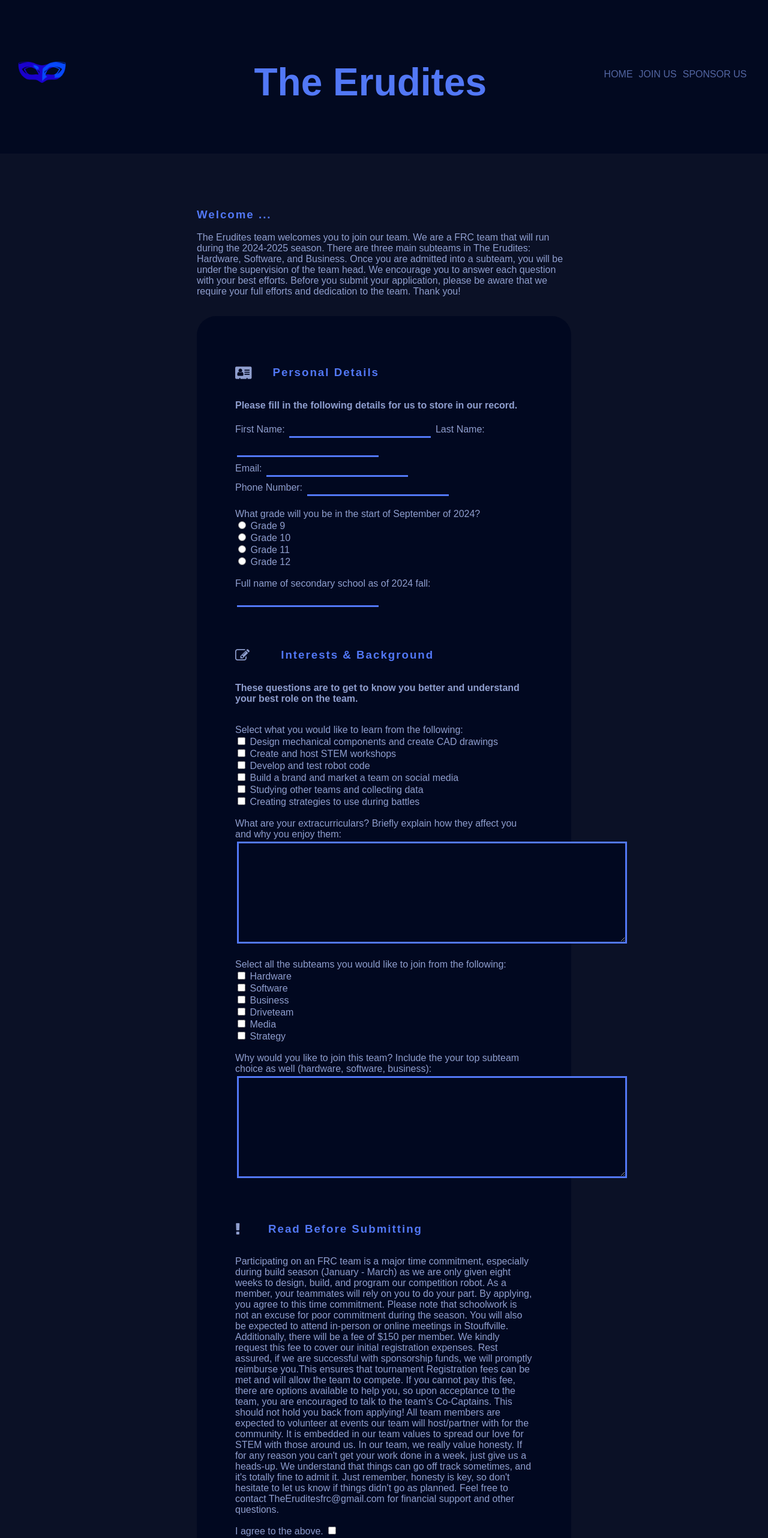
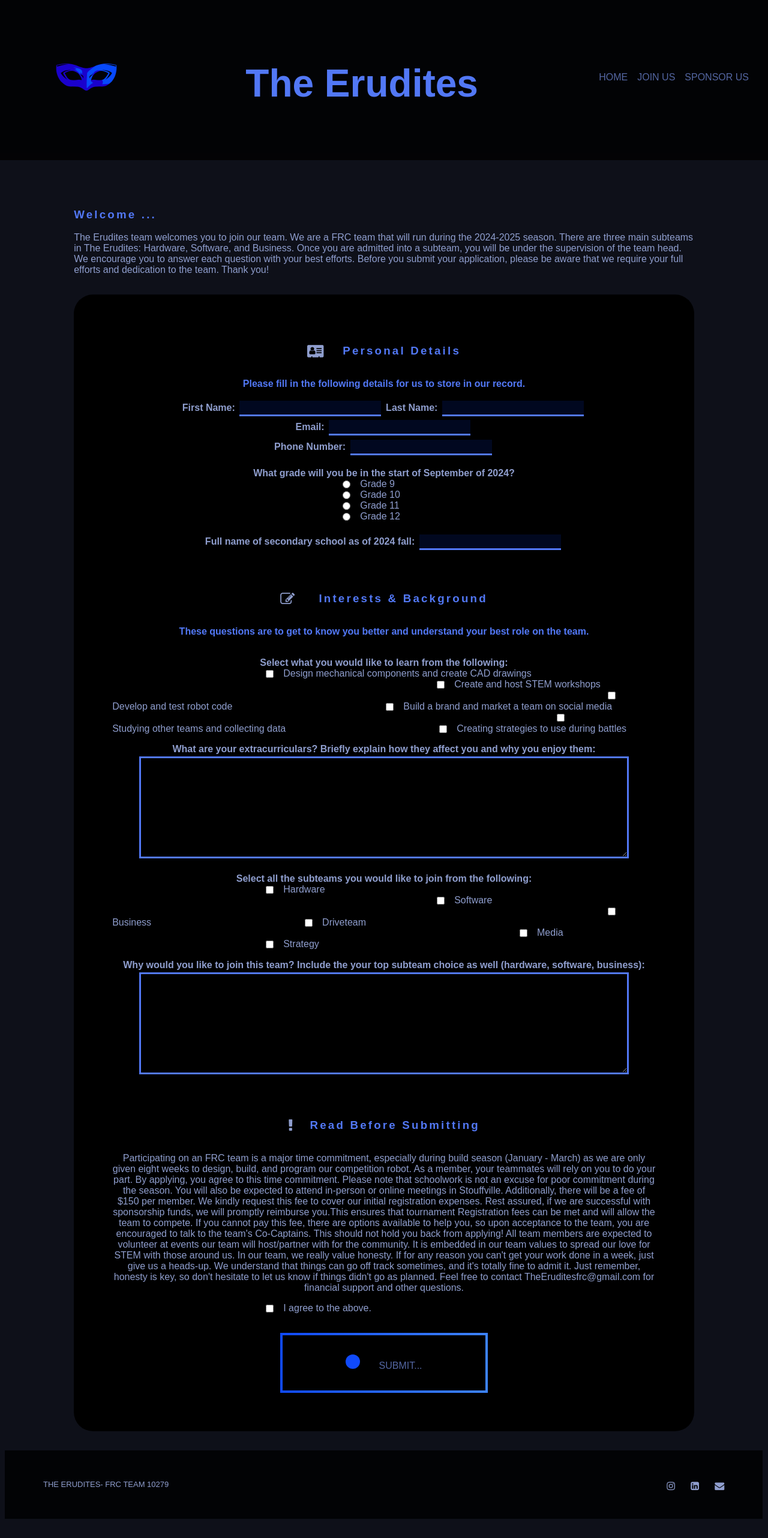
Before and after one commit to the-erudites-frc/website_v2, a plain HTML site: page pages/join_member.html in a window 1280 px wide. Shown: the top 2564 px of the page at 60% size. After the commit the page ends 2540 px from the top, so only its background shows below. Drawn offline with nearby package versions, Linux system fonts and the light colour scheme; a web font is replaced by a local one.

Commit message:
Implementing css changes
- Adjusting units to vw, vh, rem, etc...
- colour changes
- putting in official images
- beginning to make member form functional

```diff
--- a/css/style.css
+++ b/css/style.css
@@ -3,21 +3,21 @@
 @import url('https://fonts.cdnfonts.com/css/plus-jakarta-sans');
 
 body{
-    background-color: #0b1126;
+    background-color: #0e1019;
     font-family: 'Plus Jakarta Sans', sans-serif;
     color: #8f9ece;
 }
 
 h1{
     font-family: 'Cottsmic', sans-serif;
-    font-size: 250%;
+    font-size: 2.5rem;
     color: #5278f6;
 }
 
 h2, h3 {
     font-family: 'Cottsmic', sans-serif;
     color: #5278f6;
-    letter-spacing: 2px;
+    letter-spacing: 0.2rem;
 }
 
 /* Styling for header shown on every page */
@@ -25,37 +25,38 @@ h2, h3 {
     position:fixed;
     top:0;
     left:0;
-    width: 100%;
+    width: 100vw;
     display: flex;
     justify-content: space-between;
-    background-color: rgba(1, 8, 32, 0.8);
-    padding-top: 3.5%;
+    background-color: rgba(0, 0, 0, 0.8);
+    padding-top: 3rem;
     transition: 0.4s;
+    z-index: 100;
 }
 
 #header_logo{
-    width: 100px;
-    padding-left: 20%;
-    padding-top: 25px;
+    width: 8rem;
+    padding-left: 5rem;
+    padding-top: 1rem;
     animation: header_logo-load ease-in;
     animation-duration: 3s;
 }
 
 #header_title{
     font-family: 'Cottsmic', sans-serif;
-    font-size: 400%;
+    font-size: 4rem;
     color: #5278f6;
-    padding-top: 1%;
-    padding-bottom: 3%;
-    margin-left: 10%;
+    padding-top: 0.7rem;
+    padding-bottom: 3rem;
+    /* margin-left: rem; */
     transition: 0.4s;
 }
 
 /* Styling navigation menu/links to other pages in the header */
 nav {
     display: inline-flex;
-    padding-right: 2%;
-    padding-top: 70px;
+    padding-right: 1rem;
+    padding-top: 4.5rem;
 }
 
 #nav_link {
@@ -65,7 +66,7 @@ nav {
     font-family: 'Plus Jakarta Sans', sans-serif;
     text-align: center;
     white-space: nowrap;
-    padding-right: 10px;
+    padding-right: 1rem;
     transition: 0.3s;
 }
 
@@ -76,11 +77,11 @@ nav {
 
 /* starting/page change animation styling */
 #overlay {
-    background-color: rgba(1, 8, 32);
+    background-color: rgba(0, 0, 0);
     position: fixed;
     width: 100vw;
     height: 100vh;
-    z-index: 2;
+    z-index: 999;
 }
 
 .loaded #overlay {
@@ -92,9 +93,8 @@ nav {
 
 #starting_gif {
     z-index: 1000;
-    height: 1000px;
+    height: 100vh;
     display: block;
-    margin-top: -5%;
     margin-left: auto;
     margin-right: auto;
 
@@ -108,33 +108,34 @@ nav {
 
 /* Styling for homepage intro section */
 #intro_section {
-    margin-top: 300px;
+    margin-top: 17rem;
     display: inline-flex;
 }
 
 #intro_img {
-    margin-top: 2%;
-    margin-left: 300px;
-    height: 650px;
+    margin-top: 2vw;
+    margin-left: 9vw;
+    height: 60vw;
+    width: 40vw;
     transition: 100ms ease-in;
 }
 
 
 /* Stylikng for buttons on page */
 .btns{
-    width: 40%;
+    width: 60vw;
     display: inline-flex;
     justify-content: space-between;
-    padding-left: 30%;
+    padding-left: 20vw;
     margin-top: 3rem;
-    margin-bottom: 3%;
+    margin-bottom: 3rem;
 }
 
 #btn {
-    padding: 25px;
-    width: 250px;
+    padding: 2rem;
+    width: 27vw;
     background: none;
-    border-width: 3px;
+    border-width: 0.3rem;
     border-style: solid;
     border-image: linear-gradient(to right, #104afb, #3d83ff) 1;
     transition: 0.3s;
@@ -142,8 +143,8 @@ nav {
 
 #circle {
     margin-right: 10%;
-    height: 25px;
-    width: 25px;
+    height: 1.5rem;
+    width: 1.5rem;
     background-color: #104afb;
     border-radius: 50%;
     display: inline-block;
@@ -155,7 +156,7 @@ nav {
     text-transform: uppercase;
     text-align: center;
     font-family: 'Plus Jakarta Sans', sans-serif;
-    font-size: 150%;
+    font-size: 1rem;
     transition: 0.5s;
 }
 
@@ -168,7 +169,6 @@ nav {
 
 #btn:active {
     background-image: linear-gradient(to right, #104afb, #3d83ff);
-    width: 200;
 
     #circle{
         background-color: #0b1126;
@@ -182,16 +182,16 @@ nav {
 
 /* Styling for the footer */
 footer{
-    width:100%;
-    padding-top: 2%;
-    padding-bottom: 2%;
+    width:98.7vw;
+    padding-top: 2rem;
+    padding-bottom: 2rem;
     display: flex;
     justify-content: space-between;
-    background-color: rgba(1, 8, 32, 0.8);
+    background-color: rgba(0, 0, 0, 0.8);
 }
 
 #footer_txt{
-    padding-left: 100px;
+    padding-left: 4rem;
     font-size: small;
     font-weight: lighter;
     text-transform: uppercase;
@@ -199,9 +199,9 @@ footer{
 }
 
 #footer_icons{
-    width:100px;
-    padding-right: 70px;
-    padding-top: 1.2%;
+    width:6rem;
+    padding-right: 4rem;
+    padding-top: 1.2rem;
     display: flex;
     justify-content: space-between;
 }
@@ -212,21 +212,21 @@ footer{
 
 #ftr_icon:hover{
     color:#5467A3;
-    font-size:20px;
+    font-size:1.3rem;
 }
 
 /* Sponsors page stylization */
 #sponsors_txt {
-    padding-top: 300px;
-    margin-left: 300px;
-    margin-right: 300px;
+    margin-top: 20rem;
+    margin-left: 9rem;
+    margin-right: 9rem;
 }
 
 #btn_spons{
     background: none;
     border: none;
     color: #8f9ece;
-    font-size: 50px;
+    font-size: 3.5rem;
     transition: 0.3s;
 }
 
@@ -235,9 +235,19 @@ footer{
 }
 
 #btn_spons:active{
-    font-size: 45px;
+    font-size: 3rem;
     color: #5467A3;
 }
+
+table{
+    border-collapse: collapse;
+}
+
+th, td{
+    padding: 1rem;
+    border: 2px solid #5467A3;
+}
+
 
 /* styling/functionality of the img carousel on the join page */
 .caro_wrapper{
@@ -272,10 +282,10 @@ footer{
     display:flex;
     column-gap: 1rem;
     position:absolute;
-    bottom:2rem;
+    bottom:6vh;
     left: 50%;
     transform: translateX(-50%);
-    z-index: 1;
+    z-index: 0;
 }
 
 .caro_nav a{
@@ -283,7 +293,7 @@ footer{
     height: 0.7rem;
     border-radius: 50%;
     background-color: #fff;
-    opacity: 0.75;
+    opacity: 0.5;
     transition: opacity ease 0.3s;
 }
 
@@ -291,21 +301,42 @@ footer{
     opacity:1;
 }
 
+#expand_btn{
+    background: none;
+    border: none;
+    color: #5278f6;
+    font-size: 1.8rem;
+    font-family: 'Cottsmic', sans-serif;
+    transition: 0.4s;
+}
+
+#expand_btn:hover{
+    color: #104afb;
+    font-size: 2rem;
+}
+
+#expand_btn:active{
+    color: #5467A3;
+    font-size: 1.8rem;
+}
+
 /* Styling the "Why you should JOin us" Section */
 #y_join_txt{
-    margin-left: 20rem;
-    margin-right: 20rem;
+    margin-left: 9vw;
+    margin-right: 9vw;
 }
 
 /* General form stylization */
 form{
-    background-color: rgba(1, 8, 32);
-    margin-left: 20rem;
-    margin-right: 20rem;
+    text-align: center;
+    background-color: rgba(0, 0, 0);
+    margin-left: 9vw;
+    margin-right: 9vw;
     margin-top: 2rem;
     margin-bottom: 2rem;
     padding: 4rem;
     border-radius: 2rem;
+
 }
 input[type=text]{
     margin:0.2rem;
@@ -322,12 +353,12 @@ input[type=text]:hover{
 }
 
 textarea{
-    width:40rem;
-    height:10rem;
+    width:63vw;
+    height:20vh;
     margin:0.2rem;
     color:#8f9ece;
     font-size: large;
-    background-color: rgba(1, 8, 32);
+    background-color: rgba(0, 0, 0);
     border: none;
     border: 0.2rem solid #5278f6;
     transition: 0.2s
@@ -335,6 +366,37 @@ textarea{
 
 textarea:hover{
     border: 0.2rem solid #104afb;
+}
+
+input[type=radio]{
+    float: left;
+    margin-right:1rem;
+    margin-left:30vw;
+}
+
+input[type=checkbox]{
+    float: left;
+    margin-right:1rem;
+    margin-left:20vw;
+}
+
+label.checkbox_txt{
+    float: left;
+}
+
+input[type=radio] + label:hover{
+    color:#104afb;
+    transition: 0.5s;
+}
+
+input[type=radio]:hover + label{
+    color:#104afb;
+    transition: 0.5s;
+}
+
+input[type=radio]:checked + label{
+    color: #3d83ff;
+    transition: 0.5s;
 }
 
 input[type=checkbox] + label.checkbox_txt:hover{
--- a/js/main.js
+++ b/js/main.js
@@ -3,18 +3,18 @@
 function scrollFunction() {
   if (document.body.scrollTop > 80 || document.documentElement.scrollTop > 80) {
     console.log("Entered1")
-    document.getElementById("header_div").style.paddingTop = "0.5%";
-    document.getElementById("header_title").style.fontSize = "300%";
+    document.getElementById("header_div").style.paddingTop = "1rem";
+    document.getElementById("header_title").style.fontSize = "3rem";
   } else {
     console.log("Entered2")
-    document.getElementById("header_div").style.paddingTop = "3.5%";
-    document.getElementById("header_title").style.fontSize = "400%";
+    document.getElementById("header_div").style.paddingTop = "3rem";
+    document.getElementById("header_title").style.fontSize = "4rem";
   }
 }
 
 //function used to allow a button to control if a section is shown or not
-function show_below(assignment) {
-  var x = document.getElementById(assignment);
+function show_below() {
+  var x = document.getElementById("below_shown");
   if (x.style.display === "none") {
     x.style.display = "block";
   }
--- a/pages/join_member.html
+++ b/pages/join_member.html
@@ -37,7 +37,7 @@
     <!-- The code thats individual to each page is in the main div -->
     <main>
         <!-- starting/intro blerb for members application form -->
-        <div style="padding-left:20rem; padding-right: 20rem; padding-top: 20rem;">
+        <div style="padding-left:9vw; padding-right: 9vw; padding-top: 20rem;">
             <h3>Welcome ...</h3>
             <p>
                 The Erudites team welcomes you to join our team. We are a FRC team
@@ -51,97 +51,97 @@
             </p>
         </div>
 
-        <form>
+        <form action="connect.php" method="post">
             <!-- Personal details section of form -->
             <div id="personal_deets" style="margin-bottom: 3rem;">
-                <span style="width: 15rem; display: inline-flex; justify-content: space-between;">
+                <span style="width: 20vw; display: inline-flex; justify-content: space-between;">
                     <i class="fa fa-address-card" style="margin-top: 1.1rem; font-size: 1.5rem;"></i>
                     <h3>Personal Details</h3>
                 </span>
-                <p><b>Please fill in the following details for us to store in our record.</b></p>
-                <label for="fname">First Name:</label>
-                <input type="text" id="fname">
-                <label for="lname">Last Name:</label>
-                <input type="text" id="lname">
+                <p style="color:#5278f6;"><b>Please fill in the following details for us to store in our record.</b></p>
+                <label for="fname"><b>First Name:</b></label>
+                <input type="text" id="fname" name="fname">
+                <label for="lname"><b>Last Name:</b></label>
+                <input type="text" id="lname" name="lname">
                 <br>
-                <label for="email">Email:</label>
-                <input type="text" id="email">
+                <label for="email"><b>Email:</b></label>
+                <input type="text" id="email" name="email">
                 <br>
-                <label for="phone_num">Phone Number:</label>
-                <input type="text" id="phone_num">
+                <label for="phone_num"><b>Phone Number:</b></label>
+                <input type="text" id="phone_num" name="number">
                 <br><br>
-                <label>What grade will you be in the start of September of 2024?</label>
+                <label><b>What grade will you be in the start of September of 2024?</b></label>
                 <br>
-                <input type="radio" id="gr9" name="grade">
-                <label for="gr9">Grade 9</label><br>
-                <input type="radio" id="gr10" name="grade">
-                <label for="gr10">Grade 10</label><br>
-                <input type="radio" id="gr11" name="grade">
-                <label for="gr11">Grade 11</label><br>
-                <input type="radio" id="gr11" name="grade">
-                <label for="gr11">Grade 12</label>
+                <input type="radio" id="gr9" name="grade" value="9">
+                <label for="gr9" class="checkbox_txt">Grade 9</label><br>
+                <input type="radio" id="gr10" name="grade"  value="10">
+                <label for="gr10" class="checkbox_txt">Grade 10</label><br>
+                <input type="radio" id="gr11" name="grade" value="11">
+                <label for="gr11" class="checkbox_txt">Grade 11</label><br>
+                <input type="radio" id="gr12" name="grade" value="12">
+                <label for="gr12" class="checkbox_txt">Grade 12</label>
                 <br><br>
-                <label for="school_name">Full name of secondary school as of 2024 fall:</label>
-                <input type="text" id="school_name">
+                <label for="school_name"><b>Full name of secondary school as of 2024 fall:</b></label>
+                <input type="text" id="school_name" name="school_name">
             </div>
 
             <!-- interests section of form -->
             <div id="interests_deets" style="margin-bottom: 3rem;">
-                <span style="width: 20.7rem; display: inline-flex; justify-content: space-between;">
+                <span style="width: 27vw; display: inline-flex; justify-content: space-between;">
                     <i class="fa fa-pencil-square-o" style="margin-top: 1.1rem; font-size: 1.5rem;"></i>
                     <h3>Interests & Background</h3>
                 </span>
-                <p><b>
+                <p style="color:#5278f6;"><b>
                     These questions are to get to know you better and understand your best
                     role on the team.
                 </b></p>
                 <br>
-                <label>Select what you would like to learn from the following:</label>
+                <label><b>Select what you would like to learn from the following:</b></label>
                 <br>
-                <input type="checkbox" id="learn1">
+                <input type="checkbox" id="learn1" name="wants2_learn" value="mech_cad">
                 <label for="learn1" class="checkbox_txt"> Design mechanical components and create CAD drawings</label><br>
-                <input type="checkbox" id="learn2">
+                <input type="checkbox" id="learn2" name="wants2_learn" value="host">
                 <label for="learn2" class="checkbox_txt"> Create and host STEM workshops</label><br>
-                <input type="checkbox" id="learn3">
+                <input type="checkbox" id="learn3" name="wants2_learn" value="code">
                 <label for="learn3" class="checkbox_txt"> Develop and test robot code</label><br>
-                <input type="checkbox" id="learn4">
+                <input type="checkbox" id="learn4" name="wants2_learn" value="market">
                 <label for="learn4" class="checkbox_txt"> Build a brand and market a team on social media</label><br>
-                <input type="checkbox" id="learn5">
+                <input type="checkbox" id="learn5" name="wants2_learn" value="data">
                 <label for="learn5" class="checkbox_txt"> Studying other teams and collecting data</label><br>
-                <input type="checkbox" id="learn6">
+                <input type="checkbox" id="learn6" name="wants2_learn" value="strat">
                 <label for="learn6" class="checkbox_txt"> Creating strategies to use during battles</label><br>
                 <br>
-                <label>
+                <label><b>
                     What are your extracurriculars? Briefly explain how they affect you and
                     why you enjoy them:
-                </label><br>
+                </b></label><br>
                 <textarea id="ecs"></textarea>
                 <br><br>
-                <label>Select all the subteams you would like to join from the following:</label>
+                <label><b>Select all the subteams you would like to join from the following:</b></label>
                 <br>
-                <input type="checkbox" id="subteam1">
+                <input type="checkbox" id="subteam1" name="subteam_choice" value="hardware">
                 <label for="subteam1" class="checkbox_txt"> Hardware</label><br>
-                <input type="checkbox" id="subteam2">
+                <input type="checkbox" id="subteam2" name="subteam_choice" value="software">
                 <label for="subteam2" class="checkbox_txt"> Software</label><br>
-                <input type="checkbox" id="subteam3">
+                <input type="checkbox" id="subteam3" name="subteam_choice" value="business">
                 <label for="subteam3" class="checkbox_txt"> Business</label><br>
-                <input type="checkbox" id="subteam4">
+                <input type="checkbox" id="subteam4" name="subteam_choice" value="driveteam">
                 <label for="subteam4" class="checkbox_txt"> Driveteam</label><br>
-                <input type="checkbox" id="subteam5">
+                <input type="checkbox" id="subteam5" name="subteam_choice" value="media">
                 <label for="subteam5" class="checkbox_txt"> Media</label><br>
-                <input type="checkbox" id="subteam6">
+                <input type="checkbox" id="subteam6" name="subteam_choice" value="strategy">
                 <label for="subteam6" class="checkbox_txt"> Strategy</label><br>
                 <br>
-                <label>
+                <label><b>
                     Why would you like to join this team? Include the your top subteam
                     choice as well (hardware, software, business):
-                </label><br>
-                <textarea id="reasoning"></textarea>
+                </b></label><br>
+                <textarea id="reasoning" name="reasoning"></textarea>
                 <br>
             </div>
 
             <div id="b4_submit" style="margin-bottom: 3rem;">
-                <span style="width: 19.5rem; display: inline-flex; justify-content: space-between;">
+                <span style="width: 25vw; display: inline-flex; justify-content: space-between;">
                     <i class="fa fa-exclamation" style="margin-top: 1.1rem; font-size: 1.5rem;"></i>
                     <h3>Read Before Submitting</h3>
                 </span>
@@ -169,12 +169,12 @@
                     support and other questions.
                 </p>
 
-                <label>I agree to the above.</label>
-                <input type="checkbox" id="agreement">
-            </div>
+                <input type="checkbox" id="agreement" name="agreement"  value="y">
+                <label class="checkbox_txt">I agree to the above.</label>
+            </div><br>
 
             <!-- button to submit form -->
-            <button id="btn" style="margin-left: 12rem;">
+            <button id="btn">
                 <span id="circle"></span>
                 <span id="btn_txt">Submit...</span>
             </button>
```
Also changed, not shown: index.html (+2 -2 lines), pages/join.html (+26 -23 lines), pages/sponsor.html (+21 -13 lines), 5 other files.
